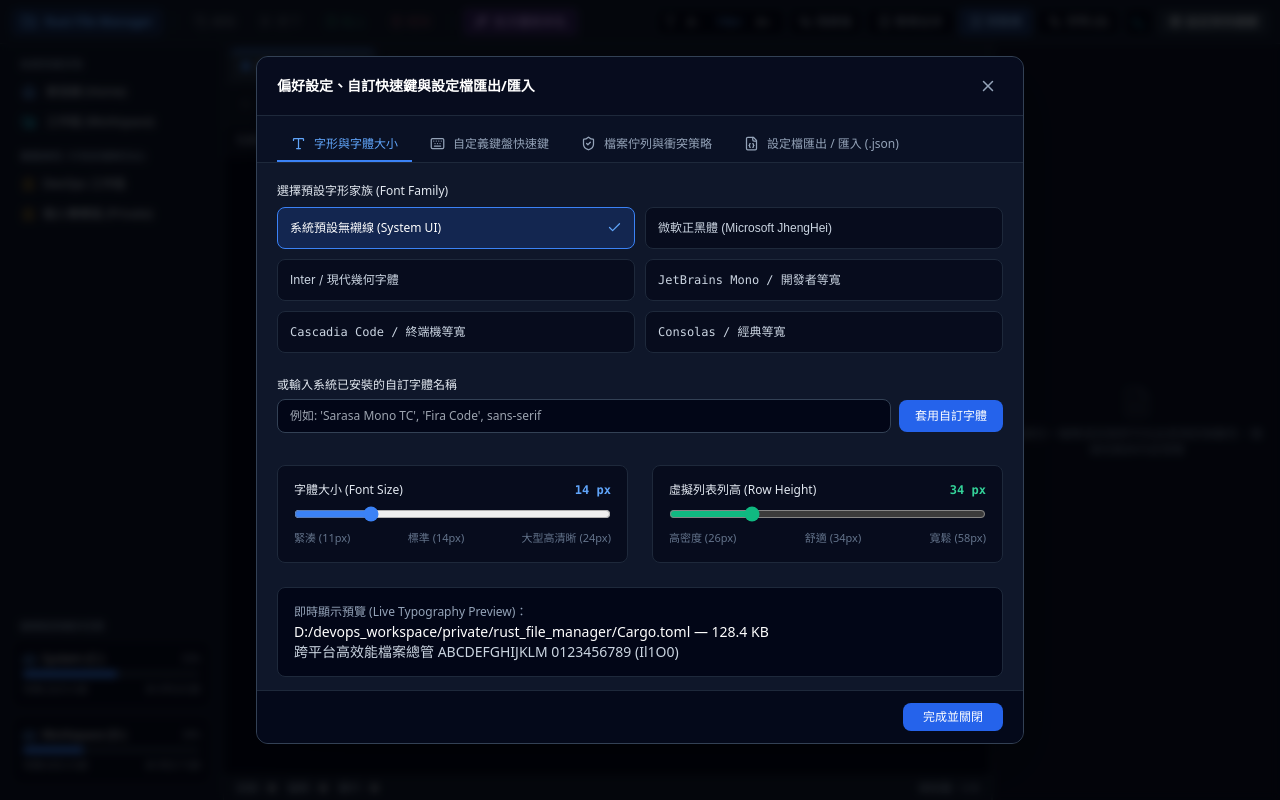
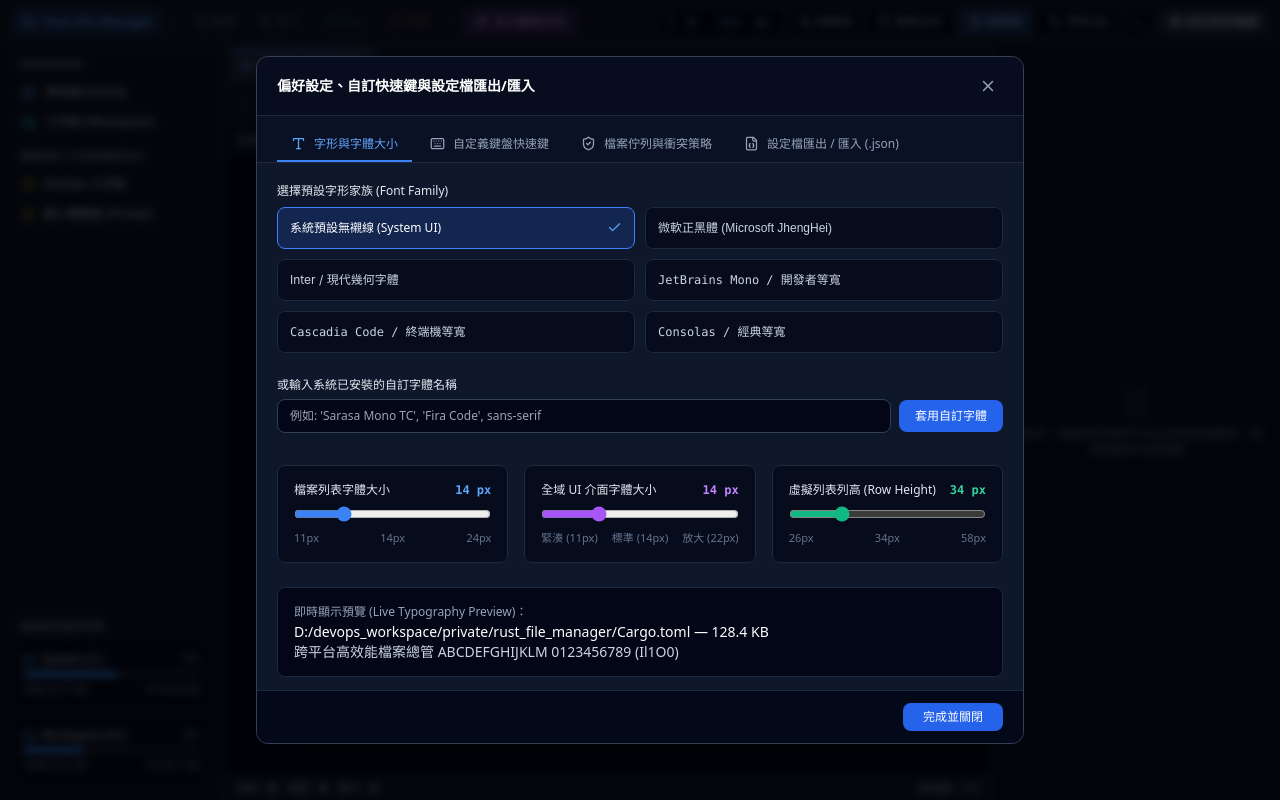
Before and after one commit to twasa/rust_file_manager, a React (Vite) app: page / in a window 1280 px wide. Both pictures are taken after a click on the button "設定與快捷鍵". Built offline with nearby package versions, Linux system fonts and the light colour scheme.

Commit message:
feat(typography): 支援全域 UI 介面字形與字體大小縮放設定

```diff
--- a/src/App.tsx
+++ b/src/App.tsx
@@ -126,6 +126,17 @@ export const App: React.FC = () => {
     const t = setTimeout(() => setToastMsg(null), 3600);
     return () => clearTimeout(t);
   }, [toastMsg]);
+
+  // 將字形家族 (fontFamily) 與全域 UI 介面字體縮放 (uiFontSizePx) 同步套用至根節點 (<html> & <body>)
+  useEffect(() => {
+    const uiBase = fontSettings.uiFontSizePx || 14;
+    // Tailwind 的 text-xs 為 0.75rem (當 root 16px 時為 12px)。
+    // 將 root font-size 按比例縮放，讓所有側邊欄、分頁列、工具列、右鍵選單與對話視窗等比放大縮小！
+    const rootScalePx = Math.round((uiBase / 14) * 16 * 10) / 10;
+    document.documentElement.style.fontSize = `${rootScalePx}px`;
+    document.documentElement.style.fontFamily = fontSettings.fontFamily;
+    document.body.style.fontFamily = fontSettings.fontFamily;
+  }, [fontSettings.fontFamily, fontSettings.uiFontSizePx]);
 
   // 初始化系統掛載點與背景佇列事件監聽
   useEffect(() => {
@@ -625,7 +636,10 @@ export const App: React.FC = () => {
   ).length;
 
   return (
-    <div className="h-screen w-screen flex flex-col bg-slate-950 text-slate-100 overflow-hidden select-none">
+    <div
+      style={{ fontFamily: fontSettings.fontFamily }}
+      className="h-screen w-screen flex flex-col bg-slate-950 text-slate-100 overflow-hidden select-none"
+    >
       {/* 頂部全域功能列 */}
       <header className="h-11 px-3 bg-slate-900 border-b border-slate-800 flex items-center justify-between gap-2 shrink-0 text-xs">
         {/* 左側品牌與快速工具 */}
@@ -717,7 +731,7 @@ export const App: React.FC = () => {
 
         {/* 右側字體大小快捷微調、雙欄切換、任務佇列與設定 */}
         <div className="flex items-center gap-1.5">
-          {/* 字體大小快速微調 */}
+          {/* 字體大小快速微調 (同時微調檔案列表與全域 UI 字體) */}
           <div className="flex items-center bg-slate-950 border border-slate-800 rounded-md px-1.5 py-0.5 gap-1">
             <Type size={13} className="text-slate-400" />
             <button
@@ -725,14 +739,23 @@ export const App: React.FC = () => {
               onClick={() =>
                 updateFontSettings({
                   fontSizePx: Math.max(11, fontSettings.fontSizePx - 1),
+                  uiFontSizePx: Math.max(
+                    11,
+                    (fontSettings.uiFontSizePx || 14) - 1
+                  ),
                 })
               }
               className="px-1.5 py-0.5 rounded hover:bg-slate-800 text-slate-300 font-mono"
-              title="縮小字體"
+              title="同時縮小檔案列表與 UI 介面字體"
             >
               A-
             </button>
-            <span className="text-[11px] font-mono text-blue-400 px-1">
+            <span
+              className="text-[11px] font-mono text-blue-400 px-1"
+              title={`檔案列表: ${fontSettings.fontSizePx}px / UI 介面: ${
+                fontSettings.uiFontSizePx || 14
+              }px`}
+            >
               {fontSettings.fontSizePx}px
             </span>
             <button
@@ -740,10 +763,14 @@ export const App: React.FC = () => {
               onClick={() =>
                 updateFontSettings({
                   fontSizePx: Math.min(24, fontSettings.fontSizePx + 1),
+                  uiFontSizePx: Math.min(
+                    22,
+                    (fontSettings.uiFontSizePx || 14) + 1
+                  ),
                 })
               }
               className="px-1.5 py-0.5 rounded hover:bg-slate-800 text-slate-300 font-mono"
-              title="放大字體"
+              title="同時放大檔案列表與 UI 介面字體"
             >
               A+
             </button>
--- a/src/components/SettingsModal.tsx
+++ b/src/components/SettingsModal.tsx
@@ -287,11 +287,11 @@ export const SettingsModal: React.FC<SettingsModalProps> = ({
                 </div>
               </div>
 
-              <div className="grid grid-cols-1 md:grid-cols-2 gap-6 pt-2">
+              <div className="grid grid-cols-1 md:grid-cols-3 gap-4 pt-2">
                 <div className="p-4 rounded-lg bg-slate-950/60 border border-slate-800">
                   <div className="flex items-center justify-between mb-2">
                     <span className="font-medium text-slate-200">
-                      字體大小 (Font Size)
+                      檔案列表字體大小
                     </span>
                     <span className="text-blue-400 font-mono font-semibold">
                       {fontSettings.fontSizePx} px
@@ -311,9 +311,38 @@ export const SettingsModal: React.FC<SettingsModalProps> = ({
                     className="w-full accent-blue-500 cursor-pointer"
                   />
                   <div className="flex justify-between text-[11px] text-slate-500 mt-1">
+                    <span>11px</span>
+                    <span>14px</span>
+                    <span>24px</span>
+                  </div>
+                </div>
+
+                <div className="p-4 rounded-lg bg-slate-950/60 border border-slate-800">
+                  <div className="flex items-center justify-between mb-2">
+                    <span className="font-medium text-slate-200">
+                      全域 UI 介面字體大小
+                    </span>
+                    <span className="text-purple-400 font-mono font-semibold">
+                      {fontSettings.uiFontSizePx || 14} px
+                    </span>
+                  </div>
+                  <input
+                    type="range"
+                    min={11}
+                    max={22}
+                    step={1}
+                    value={fontSettings.uiFontSizePx || 14}
+                    onChange={(e) =>
+                      updateFontSettings({
+                        uiFontSizePx: Number(e.target.value),
+                      })
+                    }
+                    className="w-full accent-purple-500 cursor-pointer"
+                  />
+                  <div className="flex justify-between text-[11px] text-slate-500 mt-1">
                     <span>緊湊 (11px)</span>
                     <span>標準 (14px)</span>
-                    <span>大型高清晰 (24px)</span>
+                    <span>放大 (22px)</span>
                   </div>
                 </div>
 
@@ -340,9 +369,9 @@ export const SettingsModal: React.FC<SettingsModalProps> = ({
                     className="w-full accent-emerald-500 cursor-pointer"
                   />
                   <div className="flex justify-between text-[11px] text-slate-500 mt-1">
-                    <span>高密度 (26px)</span>
-                    <span>舒適 (34px)</span>
-                    <span>寬鬆 (58px)</span>
+                    <span>26px</span>
+                    <span>34px</span>
+                    <span>58px</span>
                   </div>
                 </div>
               </div>
--- a/src/store/useAppStore.ts
+++ b/src/store/useAppStore.ts
@@ -297,6 +297,7 @@ export const useAppStore = create<AppStoreState>()(
         fontFamily: AVAILABLE_FONTS[0].value,
         fontSizePx: 14,
         rowHeightPx: 34,
+        uiFontSizePx: 14,
       },
       keybindings: DEFAULT_KEYBINDINGS,
       panes: {
@@ -809,9 +810,18 @@ export const useAppStore = create<AppStoreState>()(
               : saved.keyCombo;
           return { ...defKb, keyCombo: nextCombo };
         });
+        const mergedFontSettings: FontSettings = {
+          ...currentState.fontSettings,
+          ...(p.fontSettings || {}),
+          uiFontSizePx:
+            p.fontSettings?.uiFontSizePx ||
+            currentState.fontSettings.uiFontSizePx ||
+            14,
+        };
         return {
           ...currentState,
           ...p,
+          fontSettings: mergedFontSettings,
           keybindings: mergedKeybindings,
         };
       },
--- a/src/types.ts
+++ b/src/types.ts
@@ -209,6 +209,7 @@ export interface FontSettings {
   fontFamily: string;
   fontSizePx: number;
   rowHeightPx: number;
+  uiFontSizePx: number;
 }
 
 export interface DragPayload {
```
Also changed, not shown: 1 other file (tests, documents, lock files or other folders).
